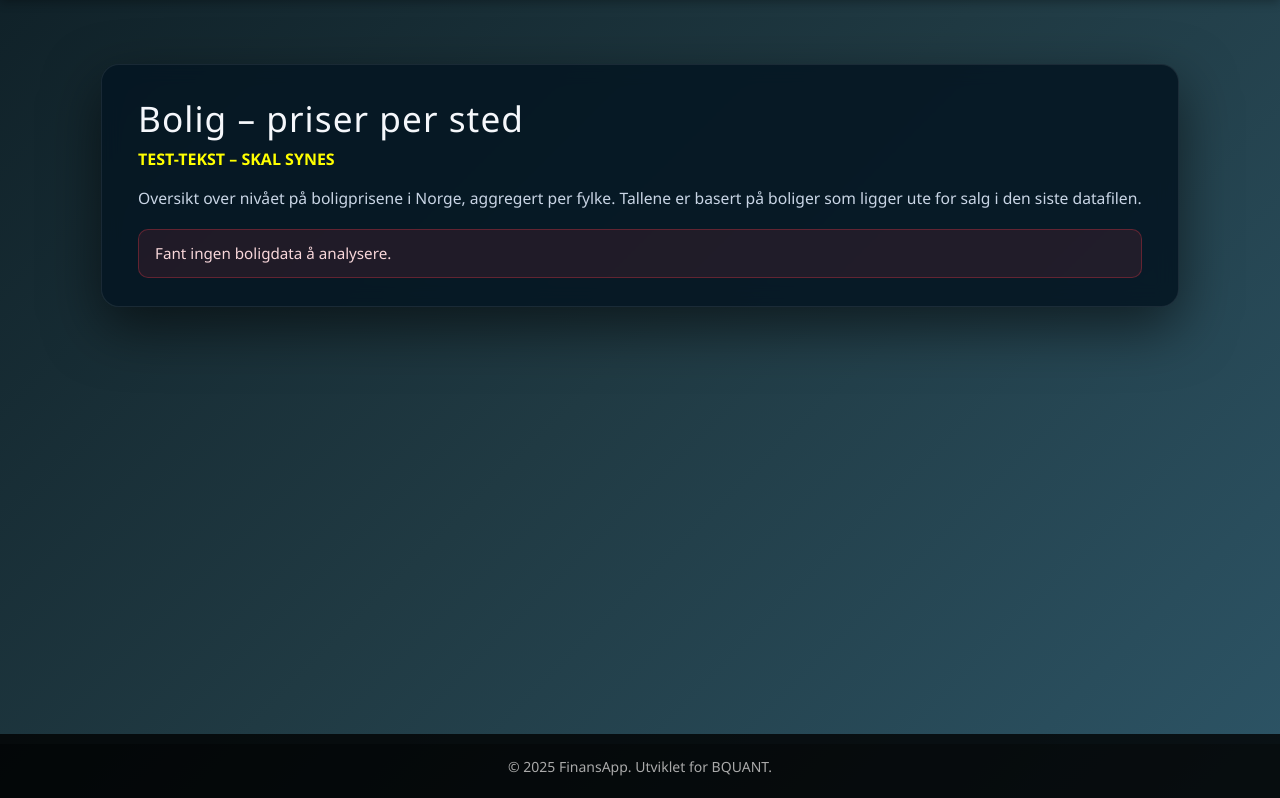
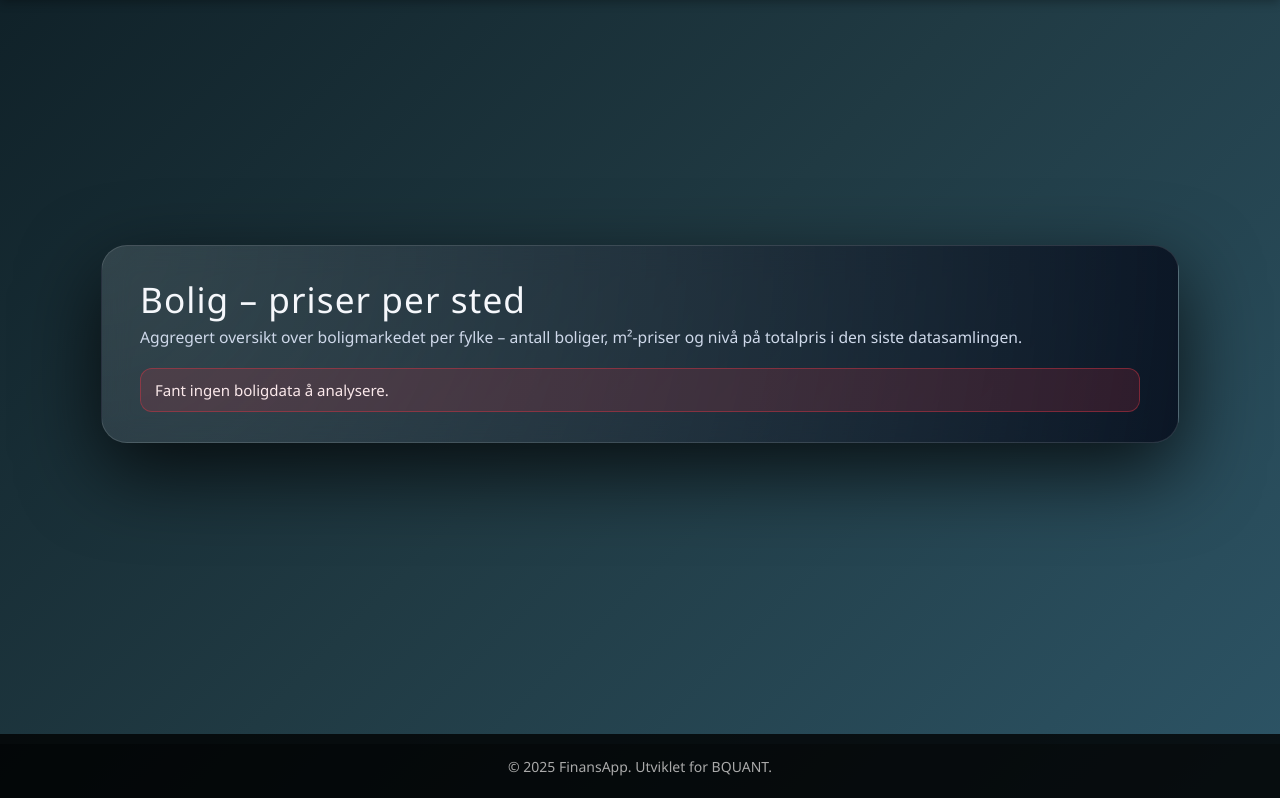
Before and after one commit to naessrobert-ui/prisanalyse, a Flask app: page /bolig/priser-sted/ in a window 1280 px wide. Shown: the part 56-854 px from the top of the page. Run offline with Flask 3, Linux system fonts and the light colour scheme; parts of the project's set-up code (start-up, migrations or seed data) failed here and were passed over.

Commit message:
Oppdatert design på priser per sted

```diff
--- a/templates/bolig_priser_sted.html
+++ b/templates/bolig_priser_sted.html
@@ -4,52 +4,52 @@
 
 {% block content %}
 <style>
-  /* Layout for siden */
   .page-wrapper {
-    min-height: calc(100vh - 140px); /* plass til header + footer */
+    min-height: calc(100vh - 140px);
     display: flex;
-    align-items: flex-start;
+    align-items: center;
     justify-content: center;
     padding: 40px 16px 60px;
   }
 
-  /* Glass/kort-boks oppå den mørke bakgrunnen */
-  .analysis-card {
+  .glass-card {
     width: 100%;
     max-width: 1100px;
-    background: rgba(5, 23, 35, 0.9);          /* mørk, litt gjennomsiktig */
-    border-radius: 18px;
-    box-shadow: 0 20px 55px rgba(0, 0, 0, 0.55);
-    backdrop-filter: blur(10px);
-    border: 1px solid rgba(255, 255, 255, 0.08);
-    padding: 32px 36px 28px;
+    background: radial-gradient(circle at top left,
+                rgba(255,255,255,0.12),
+                rgba(10,20,35,0.96));
+    border-radius: 26px;
+    box-shadow: 0 28px 80px rgba(0, 0, 0, 0.75);
+    backdrop-filter: blur(14px);
+    border: 1px solid rgba(255, 255, 255, 0.12);
+    padding: 32px 38px 30px;
     color: #f5f7fb;
   }
 
-  .analysis-card h1 {
+  .glass-card h1 {
     font-size: 2.2rem;
-    margin-bottom: 8px;
+    margin-bottom: 6px;
     letter-spacing: 0.03em;
   }
 
-  .analysis-card p.lead-text {
+  .glass-card p.lead-text {
     margin: 0 0 18px;
     font-size: 0.98rem;
-    color: #c9d5e5;
+    color: #cfd9ea;
   }
 
   .alert-box {
-    margin-top: 18px;
-    padding: 12px 16px;
-    border-radius: 10px;
-    background: rgba(220, 53, 69, 0.12);
-    border: 1px solid rgba(220, 53, 69, 0.35);
-    color: #f8d7da;
-    font-size: 0.95rem;
+    margin-top: 16px;
+    padding: 10px 14px;
+    border-radius: 12px;
+    background: rgba(220, 53, 69, 0.16);
+    border: 1px solid rgba(220, 53, 69, 0.45);
+    color: #fbe9eb;
+    font-size: 0.94rem;
   }
 
   .table-wrapper {
-    margin-top: 18px;
+    margin-top: 12px;
     overflow-x: auto;
   }
 
@@ -57,15 +57,15 @@
     width: 100%;
     border-collapse: collapse;
     font-size: 0.94rem;
-    background: rgba(2, 12, 20, 0.85);
-    border-radius: 12px;
+    background: rgba(2, 10, 20, 0.92);
+    border-radius: 18px;
     overflow: hidden;
   }
 
   .table-priser thead th {
     padding: 10px 12px;
     text-align: left;
-    border-bottom: 1px solid rgba(255, 255, 255, 0.12);
+    border-bottom: 1px solid rgba(255, 255, 255, 0.10);
     font-weight: 600;
     color: #e6edf7;
     white-space: nowrap;
@@ -73,16 +73,16 @@
 
   .table-priser tbody td {
     padding: 8px 12px;
-    border-bottom: 1px solid rgba(255, 255, 255, 0.04);
+    border-bottom: 1px solid rgba(255, 255, 255, 0.03);
     color: #dde6f3;
   }
 
   .table-priser tbody tr:nth-child(even) {
-    background: rgba(255, 255, 255, 0.03);
+    background: rgba(255, 255, 255, 0.02);
   }
 
   .table-priser tbody tr:hover {
-    background: rgba(72, 149, 239, 0.14);
+    background: rgba(80, 160, 255, 0.18);
   }
 
   .table-priser tbody tr:last-child td {
@@ -90,23 +90,23 @@
   }
 
   @media (max-width: 768px) {
-    .analysis-card {
-      padding: 24px 18px 22px;
+    .glass-card {
+      padding: 22px 18px 22px;
+      border-radius: 18px;
     }
 
-    .analysis-card h1 {
+    .glass-card h1 {
       font-size: 1.7rem;
     }
   }
 </style>
 
 <div class="page-wrapper">
-  <div class="analysis-card">
+  <div class="glass-card">
     <h1>Bolig – priser per sted</h1>
-    <p style="color: yellow; font-weight: bold;">TEST-TEKST – SKAL SYNES</p>
     <p class="lead-text">
-      Oversikt over nivået på boligprisene i Norge, aggregert per fylke.
-      Tallene er basert på boliger som ligger ute for salg i den siste datafilen.
+      Aggregert oversikt over boligmarkedet per fylke – antall boliger,
+      m²-priser og nivå på totalpris i den siste datasamlingen.
     </p>
 
     {% if error %}
```
